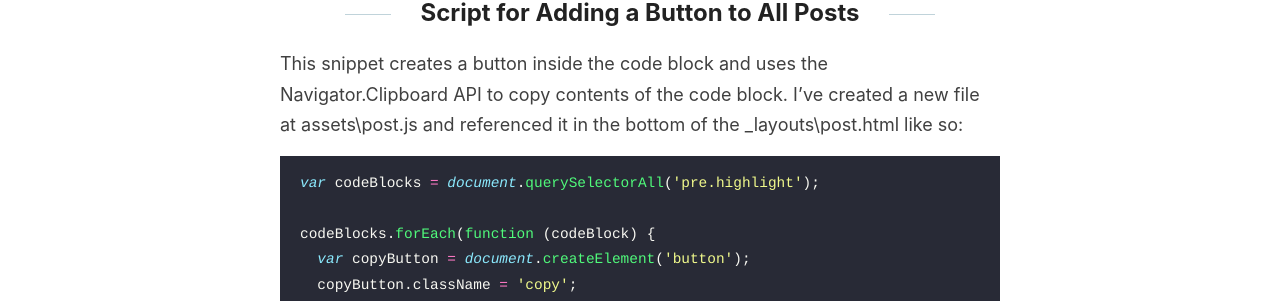
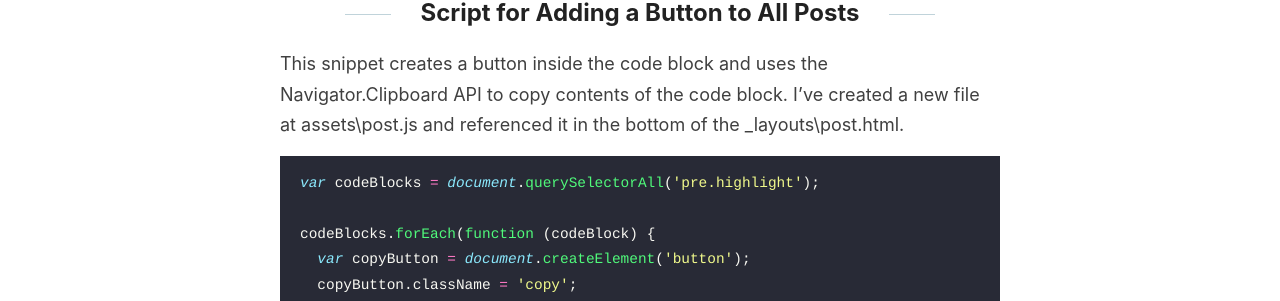
Before and after one commit to karolcholewa/blog, a Jekyll site: the page built from _posts/2021-06-20-copy-to-clipboard-button.md, in a window 1280 px wide. Shown: the part 434-735 px from the top of the page. Built offline with Jekyll 4.4.1, drawn with Linux system fonts in a browser that asks for light colours.

Commit message:
cleaned up the post

````diff
--- a/_posts/2021-06-20-copy-to-clipboard-button.md
+++ b/_posts/2021-06-20-copy-to-clipboard-button.md
@@ -7,8 +7,7 @@ categories: [Web]
 This is a small but significant enhancement to my blog posts. I've added a button to copy code to the clipboard. This was missing from the default setup of the Jekyll.
 
 ## Script for Adding a Button to All Posts
-This snippet creates a button inside the code block and uses the Navigator.Clipboard API to copy contents of the code block. I've created a new file at assets\post.js and referenced it in the bottom of the _layouts\post.html like so:
-<script> src="{{ site.baseurl }}/assets/post.js"></script>
+This snippet creates a button inside the code block and uses the Navigator.Clipboard API to copy contents of the code block. I've created a new file at assets\post.js and referenced it in the bottom of the _layouts\post.html.
 
 ```javascript
 var codeBlocks = document.querySelectorAll('pre.highlight');
````
